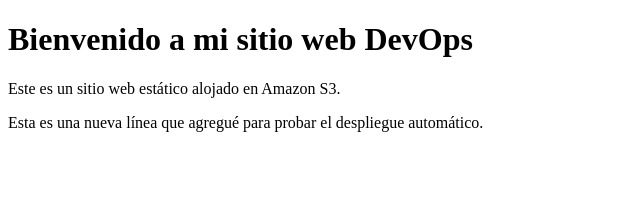
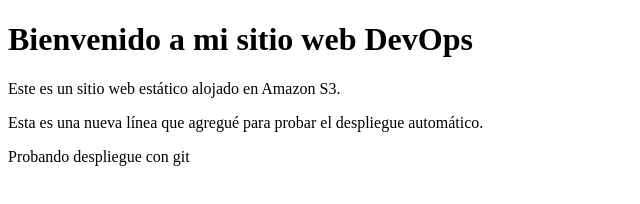
Before and after one commit to davsiu2102/mi-proyecto-devops, a plain HTML site: page index.html in a window 1280 px wide. Shown: the whole page, without its empty margins (0-640 px from the left). Drawn offline with Linux system fonts and the light colour scheme.

Commit message:
Actualiza contenido del sitio web

```diff
--- a/index.html
+++ b/index.html
@@ -7,5 +7,6 @@
     <h1>Bienvenido a mi sitio web DevOps</h1>
     <p>Este es un sitio web estático alojado en Amazon S3.</p>
     <p>Esta es una nueva línea que agregué para probar el despliegue automático.</p>
+    <p>Probando despliegue con git</p>
 </body>
 </html>
```
